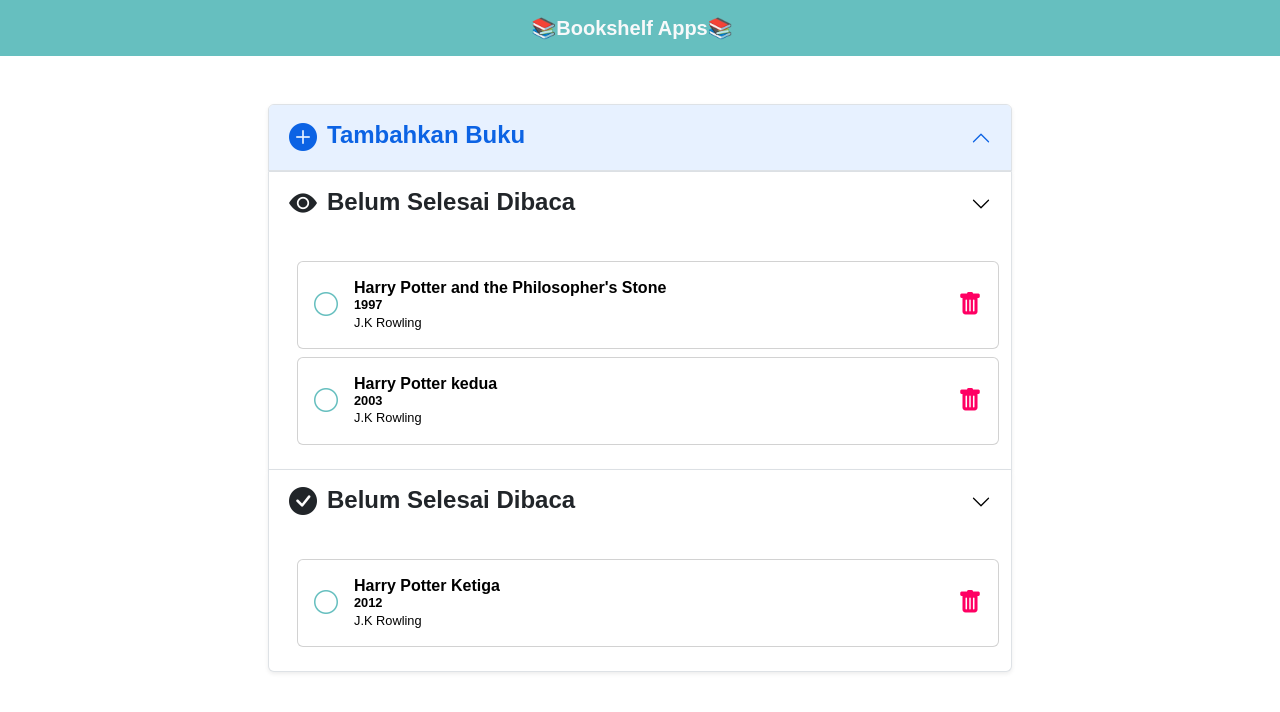
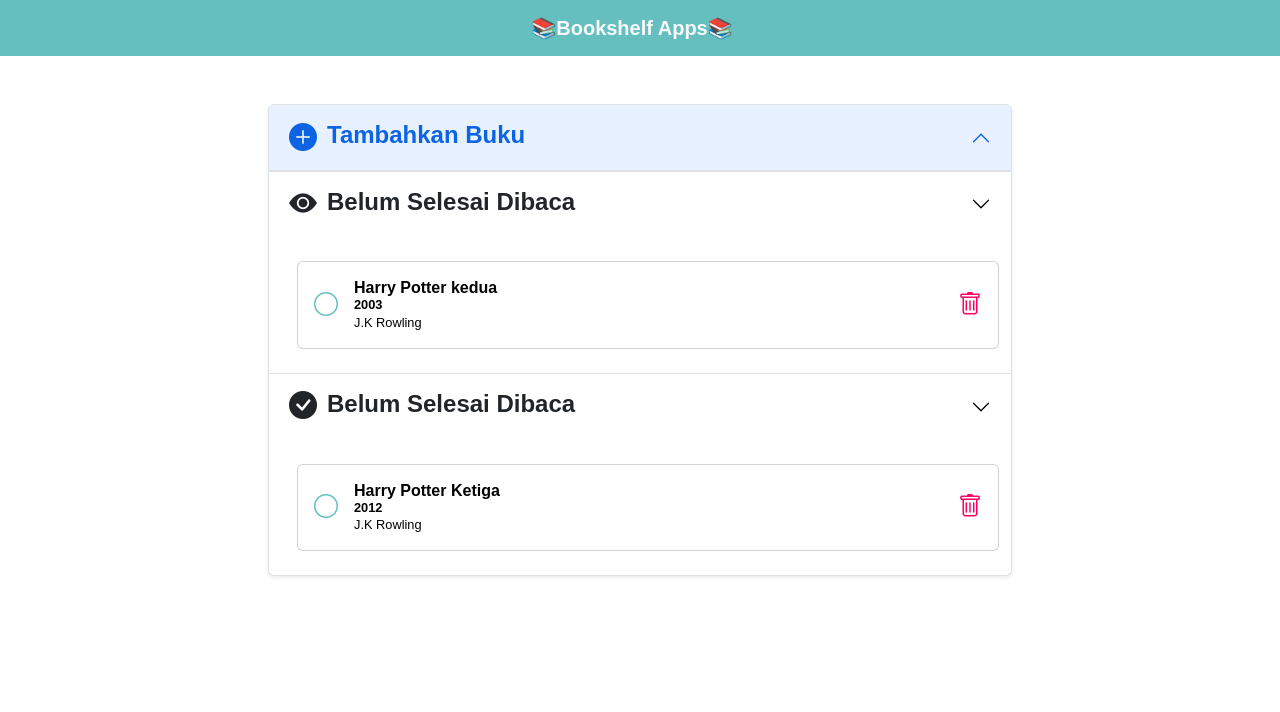
Before and after one commit to ramaaanr/bookshelf-apps, a plain HTML site: page index.html in a window 1280 px wide. Both pictures are taken after a click on the button 970 px from the left and 305 px from the top of the page. Drawn offline with nearby package versions, Linux system fonts and the light colour scheme; a web font is replaced by a local one.

Commit message:
Menghapus Book Item

```diff
--- a/models/books.js
+++ b/models/books.js
@@ -20,11 +20,4 @@ export const books = [
     year: 2012,
     isComplete: true,
   },
-  {
-    id: 3,
-    title: "Harry Potter Keempat",
-    author: "J.K Rowling",
-    year: 2012,
-    isComplete: true,
-  },
 ];
--- a/services/event-change-bookshelf.js
+++ b/services/change-bookshelf.js
@@ -1,3 +1,5 @@
+import { checkEmptyBookshelf } from "./check-empty-bookshelf.js";
+
 const changeBookshelf = function (id, isComplete) {
   const newBookShelf = isComplete
     ? document.querySelector(".bookshelf-unready-read")
@@ -7,6 +9,7 @@ const changeBookshelf = function (id, isComplete) {
   const newBookItem = document.getElementById(id);
   originBookItem.remove();
   newBookShelf.appendChild(newBookItem);
+  checkEmptyBookshelf(isComplete);
 };
 
 export { changeBookshelf };
--- /dev/null
+++ b/services/check-empty-bookshelf.js
@@ -0,0 +1,29 @@
+import { showAlertBookshelf } from "./event-show-alert-bookshelf.js";
+import { hidingAlertBookshelf } from "./event-hiding-alert-bookshelf.js";
+const alreadyReadBookshelf = document.querySelector(".bookshelf-already-read");
+const unreadyReadBookshelf = document.querySelector(".bookshelf-unready-read");
+const checkEmptyBookshelf = function (isComplete) {
+  if (isComplete) {
+    if (alreadyReadBookshelf.childElementCount === 1) {
+      showAlertBookshelf("already-read");
+    }
+    if (
+      unreadyReadBookshelf.childElementCount > 1 &&
+      unreadyReadBookshelf.classList.contains("d-none") === false
+    ) {
+      hidingAlertBookshelf("unread");
+    }
+  } else {
+    if (unreadyReadBookshelf.childElementCount === 1) {
+      showAlertBookshelf("unread");
+    }
+    if (
+      alreadyReadBookshelf.childElementCount > 1 &&
+      alreadyReadBookshelf.classList.contains("d-none") === false
+    ) {
+      hidingAlertBookshelf("already-read");
+    }
+  }
+};
+
+export { checkEmptyBookshelf };
--- a/services/create-book-item.js
+++ b/services/create-book-item.js
@@ -1,4 +1,6 @@
-import { changeBookshelf } from "./event-change-bookshelf.js";
+import { changeBookshelf } from "./change-bookshelf.js";
+import { checkEmptyBookshelf } from "./check-empty-bookshelf.js";
+import { removeBooks } from "./remove-book.js";
 
 const createBookItem = function (book) {
   // Card
@@ -15,9 +17,19 @@ const createBookItem = function (book) {
   buttonCheck.className = "btn-read;";
   const iconCheck = document.createElement("i");
   iconCheck.className = "bi bi-circle check";
+
   buttonCheck.addEventListener("click", () => {
     changeBookshelf(book.id, book.isComplete);
+    iconCheck.className = "bi bi-circle check";
     book.isComplete = book.isComplete ? false : true;
+  });
+
+  buttonCheck.addEventListener("mouseenter", () => {
+    iconCheck.className = "bi bi-check-circle-fill check";
+  });
+
+  buttonCheck.addEventListener("mouseleave", () => {
+    iconCheck.className = "bi bi-circle check";
   });
   buttonCheck.appendChild(iconCheck);
 
@@ -44,7 +56,20 @@ const createBookItem = function (book) {
   const buttonRemove = document.createElement("button");
   buttonRemove.className = "btn-remove;";
   const iconRemove = document.createElement("i");
-  iconRemove.className = "bi bi-trash-fill";
+  iconRemove.className = "bi bi-trash trash";
+
+  buttonRemove.addEventListener("click", () => {
+    removeBooks(book.id);
+    checkEmptyBookshelf(book.isComplete);
+  });
+
+  buttonRemove.addEventListener("mouseenter", () => {
+    iconRemove.className = "bi bi-trash-fill trash";
+  });
+
+  buttonRemove.addEventListener("mouseleave", () => {
+    iconRemove.className = "bi bi-trash trash";
+  });
   buttonRemove.appendChild(iconRemove);
 
   cardBody.appendChild(buttonCheck);
--- a/services/event-form-handler.js
+++ b/services/event-form-handler.js
@@ -1,6 +1,7 @@
 import { renderBookshelfs } from "../view/render-bookshelfs.js";
 import { saveBook } from "./save-book.js";
-
+import { checkEmptyBookshelf } from "./check-empty-bookshelf.js";
+import { renderFormAddBook } from "../view/render-form-add-book.js";
 const formHandler = document
   .getElementById("btn-submit")
   .addEventListener("click", (event) => {
@@ -18,6 +19,8 @@ const formHandler = document
 
     saveBook(book);
     renderBookshelfs(book);
+    renderFormAddBook();
+    checkEmptyBookshelf(false);
   });
 
 export { formHandler };
--- /dev/null
+++ b/services/event-hiding-alert-bookshelf.js
@@ -0,0 +1,5 @@
+const hidingAlertBookshelf = function (bookStatus) {
+  document.querySelector(".alert-" + bookStatus).classList.add("d-none");
+};
+
+export { hidingAlertBookshelf };
--- /dev/null
+++ b/services/event-show-alert-bookshelf.js
@@ -0,0 +1,5 @@
+const showAlertBookshelf = function (bookStatus) {
+  document.querySelector(".alert-" + bookStatus).classList.remove("d-none");
+};
+
+export { showAlertBookshelf };
--- a/services/event-toggle-alert-books.js
+++ /dev/null
@@ -1,5 +0,0 @@
-const toggleAlert = function (bookStatus) {
-  document.querySelector(".alert-" + bookStatus).classList.toggle("d-none");
-};
-
-export { toggleAlert };
--- /dev/null
+++ b/services/remove-book.js
@@ -0,0 +1,14 @@
+import { books } from "../models/books.js";
+
+const removeBooks = function (id) {
+  const bookItem = document.getElementById(id);
+  bookItem.remove();
+
+  const index = books.findIndex((book) => {
+    return book.id === id;
+  });
+
+  books.splice(index, 1);
+};
+
+export { removeBooks };
--- a/style.css
+++ b/style.css
@@ -80,7 +80,7 @@ button {
     font-size: .8rem;
 }
 
-.bi-trash-fill {
+.trash {
     color: var(--red);
     font-size: 1.5rem;
 }
--- /dev/null
+++ b/view/render-form-add-book.js
@@ -0,0 +1,7 @@
+const renderFormAddBook = function () {
+  document.getElementById("input-title").value = "";
+  document.getElementById("input-author").value = "";
+  document.getElementById("select-year").value = 2022;
+};
+
+export { renderFormAddBook };
--- a/view/render-view.js
+++ b/view/render-view.js
@@ -12,14 +12,16 @@ import { books } from "../models/books.js";
  * unread - Buku yang belum dibaca atau buku dengan nilai isComplete = false
  * already-read - Buku yang sudah dibaca atau buku dengan nilai isComplete = true
  * */
-import { toggleAlert } from "../services/event-toggle-alert-books.js";
 import { renderBookshelfs } from "./render-bookshelfs.js";
 import { formHandler } from "../services/event-form-handler.js";
+import { hidingAlertBookshelf } from "../services/event-hiding-alert-bookshelf.js";
+import { renderFormAddBook } from "./render-form-add-book.js";
 const renderView = function () {
   if (books.length === 0) {
   } else {
-    toggleAlert("unread");
-    toggleAlert("already-read");
+    hidingAlertBookshelf("unread");
+    hidingAlertBookshelf("already-read");
+    renderFormAddBook();
     renderBookshelfs();
   }
   formHandler;
```
